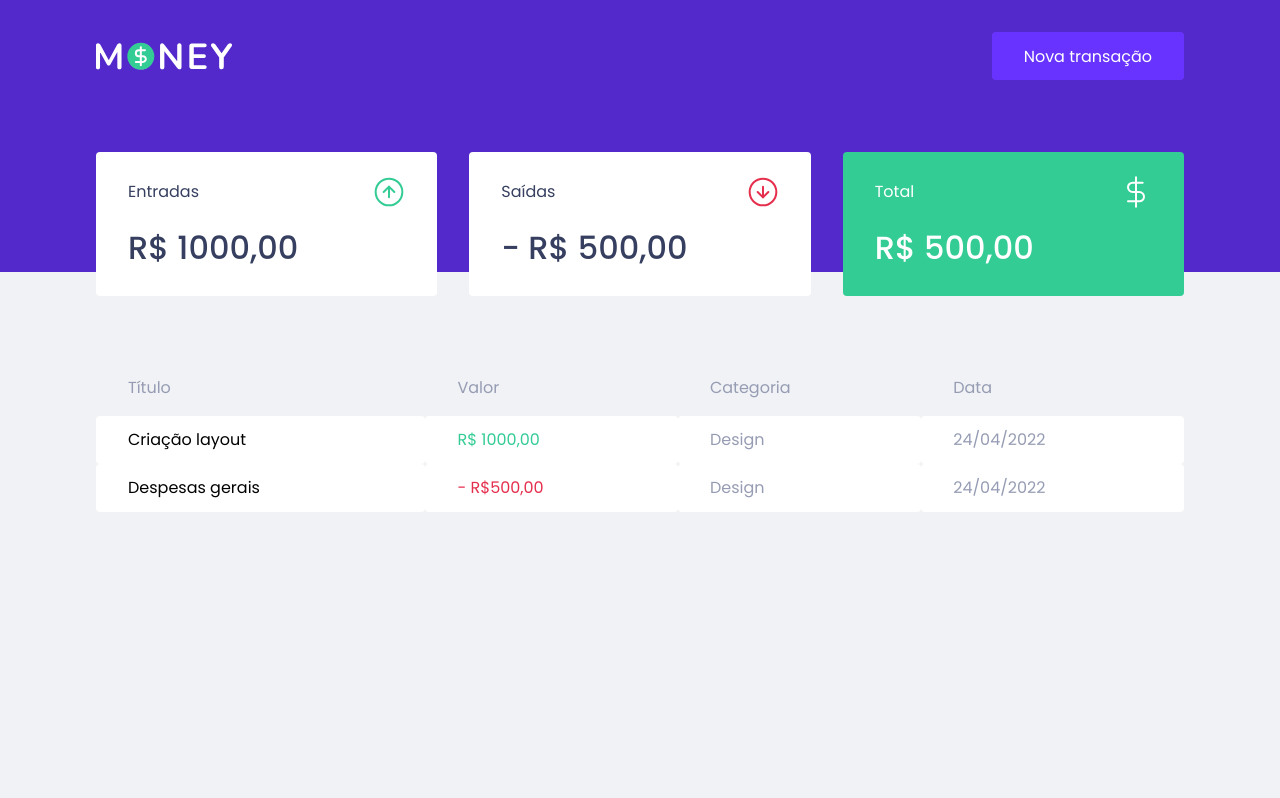
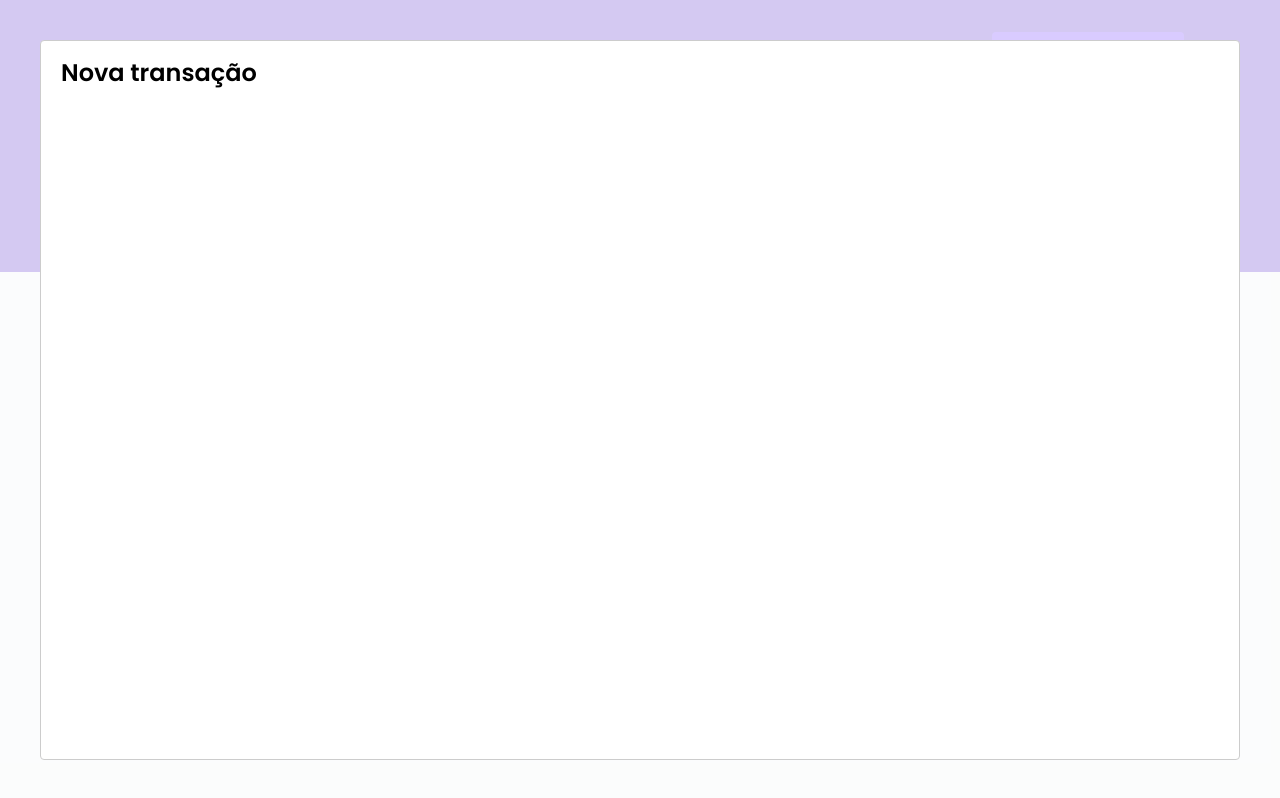
Before and after one commit to RenanMS/money-gerenciamento-financeiro, a React (Create React App) app: page / in a window 1280 px wide. Both pictures are taken after a click on the button "Nova transação". Built offline with nearby package versions, Linux system fonts and the light colour scheme; no server answers; what miragejs would draw is missing.

Commit message:
Criado modal sem conteúdo

```diff
--- a/package.json
+++ b/package.json
@@ -7,6 +7,7 @@
     "miragejs": "^0.1.45",
     "react": "^18.2.0",
     "react-dom": "^18.2.0",
+    "react-modal": "^3.15.1",
     "react-scripts": "5.0.1",
     "styled-components": "^5.3.5",
     "typescript": "^4.4.2",
@@ -20,6 +21,7 @@
     "@types/node": "^16.7.13",
     "@types/react": "^18.0.0",
     "@types/react-dom": "^18.0.0",
+    "@types/react-modal": "^3.13.1",
     "@types/styled-components": "^5.1.25"
   },
   "scripts": {
--- a/src/App.tsx
+++ b/src/App.tsx
@@ -1,11 +1,38 @@
+import { useState } from 'react';
+import { GlobalReset } from './assets/styles/reset';
+import { GlobalStyle } from './assets/styles/global';
 import { Dashboard } from './components/Dashboard';
 import { Header } from './components/Header';
+import Modal from 'react-modal'
+
+Modal.setAppElement('#root');
 
 export function App() {
+  const [isNewTranslationModalOpen, setIsNewTranslationModalOpen] = useState(false);
+
+  function handleOpenNewTranslationModal() {
+    setIsNewTranslationModalOpen(true)
+  }
+
+  function handleCloseNewTranslationModal() {
+    setIsNewTranslationModalOpen(false)
+  }
+
   return (
     <div className="App">
-      <Header />
+      <GlobalReset />
+      <GlobalStyle />
+
+      <Header onOpenNewTranslationModal={handleOpenNewTranslationModal} />
       <Dashboard />
+
+      <Modal
+          isOpen={isNewTranslationModalOpen}
+          onRequestClose={handleCloseNewTranslationModal}
+          contentLabel="Modal cadastre uma nova transação"
+        >
+          <h2>Nova transação</h2>
+        </Modal>
     </div>
   );
 }
--- a/src/components/Header/index.tsx
+++ b/src/components/Header/index.tsx
@@ -1,12 +1,16 @@
 import logoImg from '../../assets/logo.svg'
 import { Container, Content } from './styles'
 
-export function Header() {
+interface HeaderProps {
+  onOpenNewTranslationModal: () => void
+}
+
+export function Header({ onOpenNewTranslationModal }: HeaderProps) {
   return(
     <Container>
       <Content>
         <img src={logoImg} alt="Money - Gerenciamento financeiro" />
-        <button type="button">
+        <button type="button" onClick={onOpenNewTranslationModal}>
           Nova transação
         </button>
       </Content>
--- a/src/index.tsx
+++ b/src/index.tsx
@@ -1,8 +1,6 @@
 import React from 'react';
 import ReactDOM from 'react-dom/client';
 import { App } from './App';
-import { GlobalStyle } from './assets/styles/global';
-import { GlobalReset } from './assets/styles/reset';
 import { mirageJS } from './services/miragejs';
 
 mirageJS()
@@ -14,7 +12,5 @@
 root.render(
   <React.StrictMode>
     <App />
-    <GlobalReset />
-    <GlobalStyle />
   </React.StrictMode>
 );
```
Also changed, not shown: 1 other file (tests, documents, lock files or other folders).
